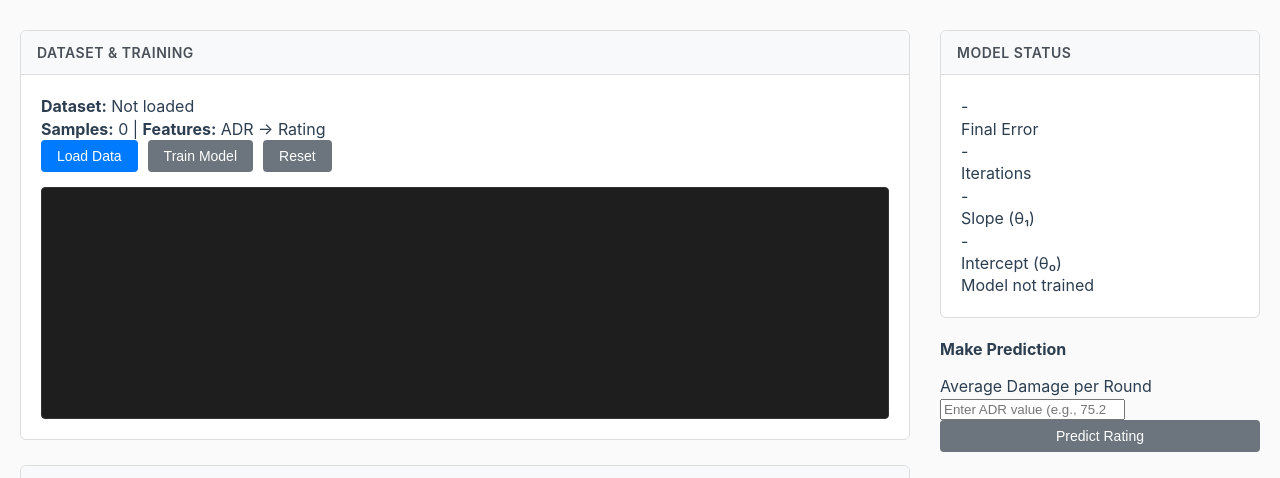
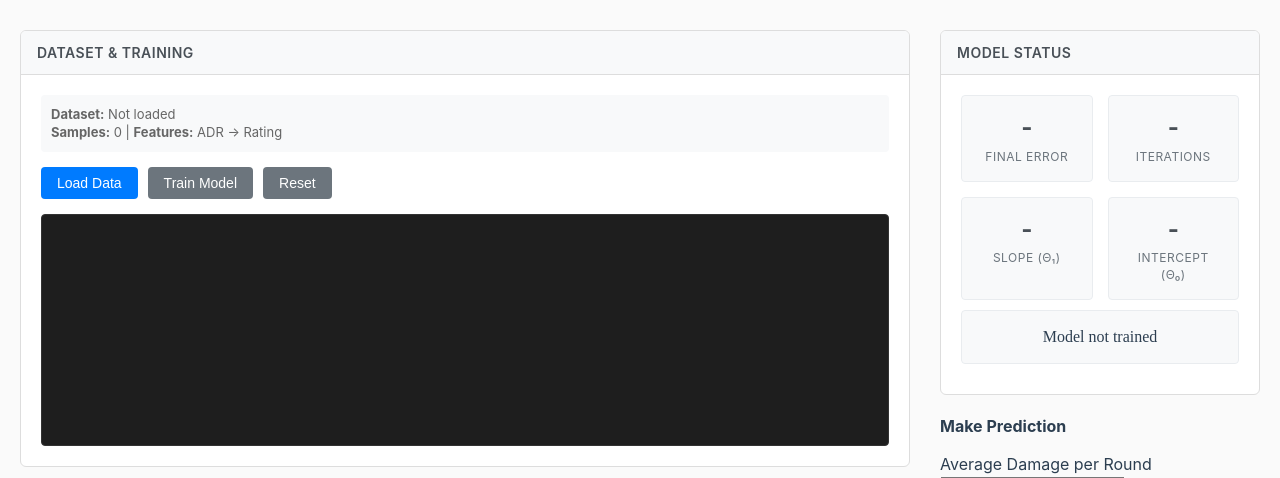
Before and after one commit to sykeruzn/csgo-player-rating-predictor, a Flask app: page / in a window 1280 px wide. Shown: the part 112-590 px from the top of the page. Run offline with Flask 3, Linux system fonts and the light colour scheme.

Commit message:
Add group metrics and data display styles

```diff
--- a/templates/index.html
+++ b/templates/index.html
@@ -146,6 +146,54 @@
         flex-direction: column;
         gap: 20px;
       }
+
+      .metrics-grid {
+        display: grid;
+        grid-template-columns: 1fr 1fr;
+        gap: 15px;
+      }
+
+      .metric {
+        text-align: center;
+        padding: 15px;
+        background: #f8f9fa;
+        border-radius: 4px;
+        border: 1px solid #e9ecef;
+      }
+
+      .metric-value {
+        font-size: 24px;
+        font-weight: 700;
+        color: #495057;
+        margin-bottom: 4px;
+      }
+
+      .metric-label {
+        font-size: 12px;
+        color: #6c757d;
+        text-transform: uppercase;
+        letter-spacing: 0.5px;
+      }
+
+      .data-info {
+        font-size: 13px;
+        color: #666;
+        background: #f8f9fa;
+        padding: 10px;
+        border-radius: 4px;
+        margin-bottom: 15px;
+      }
+
+      .equation {
+        background: #f8f9fa;
+        padding: 15px;
+        border-radius: 4px;
+        font-family: "Poppins", serif;
+        text-align: center;
+        font-size: 16px;
+        margin: 10px 0;
+        border: 1px solid #e9ecef;
+      }
     </style>
   </head>
   <body>
```
